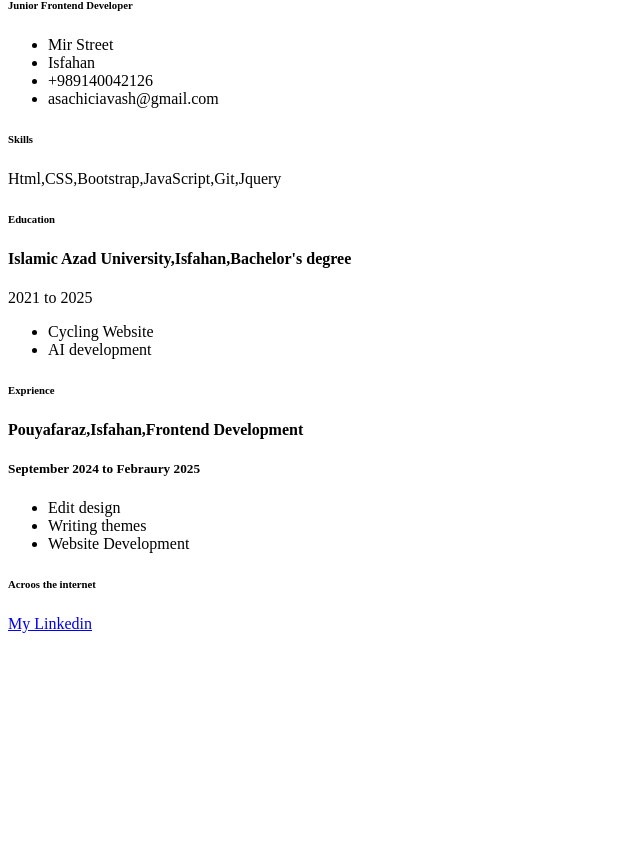
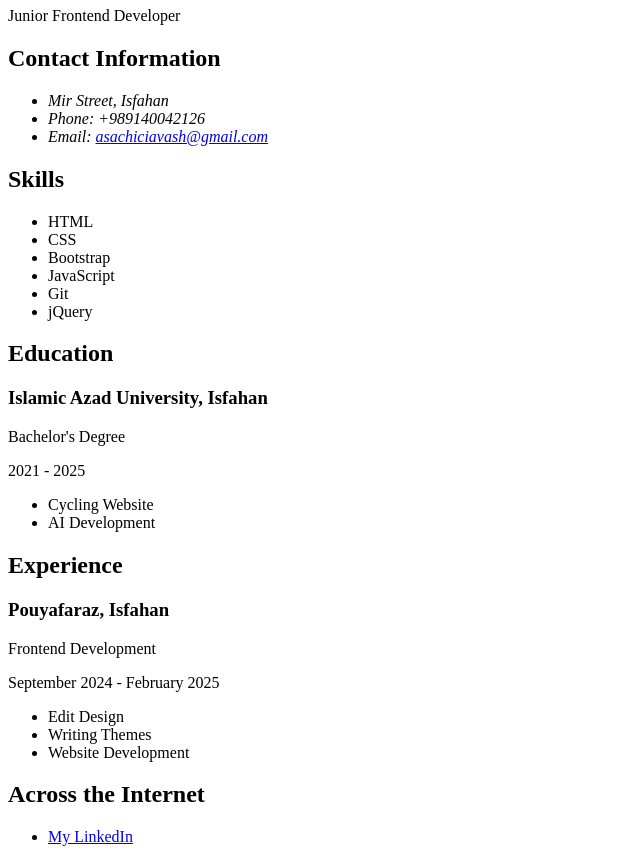
Before and after one commit to siavashasachi/simple-cv, a plain HTML site: page index.html in a window 1280 px wide. Shown: the part 73-935 px from the top of the page, without its empty margins (0-640 px from the left). Before the commit the page ends 800 px from the top, so only its background shows below. Drawn offline with Linux system fonts and the light colour scheme.

Commit message:
give html code to ai to get a semantic html

```diff
--- a/index.html
+++ b/index.html
@@ -7,49 +7,63 @@
     <title>My CV</title>
 </head>
 <body>
-    <header></header>
+    <header>
+        <h1>Siavash Asachi</h1>
+        <p>Junior Frontend Developer</p>
+    </header>
+    <main>
         <section>
-        <h1>Siavash Ascahi</h1>
+            <h2>Contact Information</h2>
+            <address>
+                <ul>
+                    <li>Mir Street, Isfahan</li>
+                    <li>Phone: +989140042126</li>
+                    <li>Email: <a href="mailto:asachiciavash@gmail.com">asachiciavash@gmail.com</a></li>
+                </ul>
+            </address>
+        </section>
+        <section>
+            <h2>Skills</h2>
+            <ul>
+                <li>HTML</li>
+                <li>CSS</li>
+                <li>Bootstrap</li>
+                <li>JavaScript</li>
+                <li>Git</li>
+                <li>jQuery</li>
+            </ul>
+        </section>
+        <section>
+            <h2>Education</h2>
             <article>
-            <h6>Junior Frontend Developer</h6>
+                <h3>Islamic Azad University, Isfahan</h3>
+                <p>Bachelor's Degree</p>
+                <time>2021 - 2025</time>
                 <ul>
-                <li>Mir Street</li>
-                <li>Isfahan</li>
-                <li>+989140042126</li>
-                <li>asachiciavash@gmail.com</li>
+                    <li>Cycling Website</li>
+                    <li>AI Development</li>
                 </ul>
             </article>
         </section>
         <section>
-        <h6>Skills</h6>
-        <p>Html,CSS,Bootstrap,JavaScript,Git,Jquery</p>
-    </section>
-    <section>
-        <h6>Education</h6>
+            <h2>Experience</h2>
             <article>
-            <h4>Islamic Azad University,Isfahan,Bachelor's degree</h4>
-            <span>2021 to 2025</span>
+                <h3>Pouyafaraz, Isfahan</h3>
+                <p>Frontend Development</p>
+                <time>September 2024 - February 2025</time>
                 <ul>
-                <li>Cycling Website</li>
-                <li>AI development</li>
-            </ul>
-        </article>
-    </section>
-    <section>
-        <h6>Exprience</h6>
-        <article>
-            <h4>Pouyafaraz,Isfahan,Frontend Development</h4>
-            <h5>September 2024 to Febraury 2025</h5>
-            <ul>
-                <li>Edit design</li>
-                <li>Writing themes</li>
+                    <li>Edit Design</li>
+                    <li>Writing Themes</li>
                     <li>Website Development</li>
                 </ul>
             </article>
         </section>
         <section>
-        <h6>Acroos the internet</h6>
-        <a href="https://www.linkedin.com/in/siavash-asachi-312847211/">My Linkedin</a>
+            <h2>Across the Internet</h2>
+            <ul>
+                <li><a href="https://www.linkedin.com/in/siavash-asachi-312847211/">My LinkedIn</a></li>
+            </ul>
         </section>
+    </main>
 </body>
 </html>
```
Lines whose indentation alone changed are shown as unchanged.
